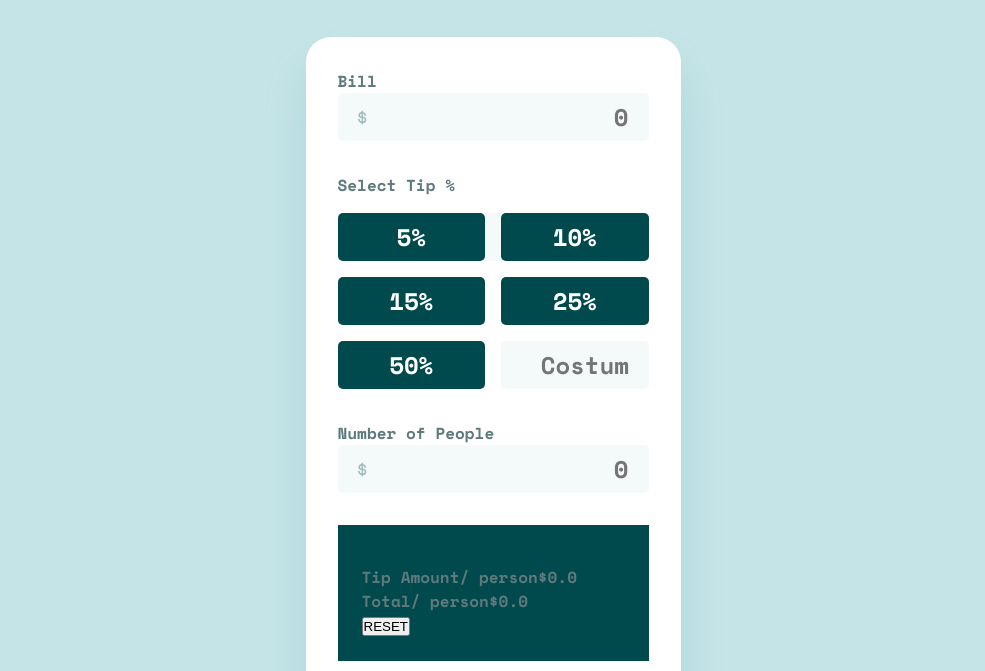
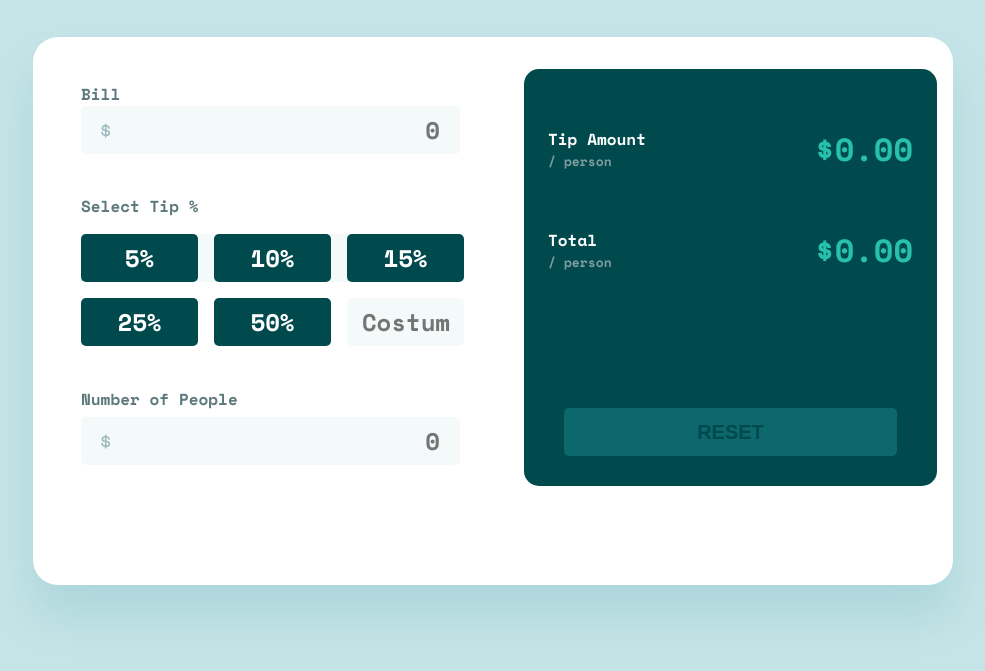
Before and after one commit to gwynbleidd0014/tip-calculator-app, a plain HTML site: page index.html in a window 1536 px wide. Both pictures are taken after a click on the button "RESET". Shown: the part 113-784 px from the top of the page, without its empty margins (275-1260 px from the left). Drawn offline with nearby package versions, Linux system fonts and the light colour scheme.

Commit message:
final commit

```diff
--- a/index.html
+++ b/index.html
@@ -24,7 +24,8 @@
   </head>
   <body>
     <div class="logo"><img src="./images/logo.svg" /></div>
-    <main class="main">
+    <main class="main" id="main">
+      <div class="input-fields">
         <div class="inp-group">
           <label for="bill">Bill</label>
           <div class="input">
@@ -36,6 +37,7 @@
             />
           </div>
         </div>
+
         <div class="tips">
           <p class="tips-label">Select Tip %</p>
           <div class="tips-container">
@@ -44,11 +46,20 @@
             <div class="tip">15%</div>
             <div class="tip">25%</div>
             <div class="tip">50%</div>
-          <input type="text" class="grid-inp" placeholder="Costum" />
+            <input
+              type="text"
+              class="grid-inp"
+              placeholder="Costum"
+              id="costum-tip"
+            />
           </div>
         </div>
         <div class="inp-group">
+          <div id="label-for-people">
             <label for="number-of-people">Number of People</label>
+            <p class="error-msg">Can't be Zero</p>
+          </div>
+
           <div class="input">
             <img src="./images/icon-dollar.svg" /><input
               id="number-of-people"
@@ -58,17 +69,19 @@
             />
           </div>
         </div>
+      </div>
       <div class="results">
         <div class="result">
           <p class="tip-amount">Tip Amount<span>/ person</span></p>
-          <p class="tip-result">$0.0</p>
+          <p class="tip-result" id="tip-amount">$0.0</p>
         </div>
         <div class="result">
           <p class="total-amount">Total<span>/ person</span></p>
-          <p class="total-result">$0.0</p>
+          <p class="total-result" id="total-amount">$0.0</p>
         </div>
-        <button class="reset">RESET</button>
+        <button class="reset" id="reset">RESET</button>
       </div>
     </main>
+    <script src="./script.js"></script>
   </body>
 </html>
--- /dev/null
+++ b/script.js
@@ -0,0 +1,106 @@
+"strict";
+
+// GET Necessary Elements
+
+const bill = document.querySelector("#bill");
+const numberOfPeople = document.querySelector("#number-of-people");
+const tips = document.querySelectorAll(".tip");
+const costumTip = document.querySelector("#costum-tip");
+const displayTip = document.querySelector("#tip-amount");
+const displayTotal = document.querySelector("#total-amount");
+const reset = document.querySelector("#reset");
+const errorMsg = document.querySelector(".error-msg");
+
+//Decleare Necessary Variables
+
+let billAmount,
+  peopleAmount,
+  tipAmount,
+  currentTip = null;
+
+//ADD NECEESERY EVENT LISTNERES
+
+//Event listener for bill amount
+
+bill.addEventListener("input", () => {
+  try {
+    billAmount = Number(bill.value);
+    calculate(billAmount, peopleAmount, tipAmount);
+  } catch {
+    console.log("error");
+  }
+});
+
+//Event listener for costum tip amount
+costumTip.addEventListener("input", () => {
+  try {
+    try {
+      tipAmount = Number(costumTip.value);
+    } catch {
+      console.log("error");
+    }
+    if (currentTip) currentTip.classList.toggle("selected");
+    currentTip = null;
+    calculate(billAmount, peopleAmount, tipAmount);
+  } catch {
+    console.log("error");
+  }
+});
+
+//Event listener for number of people
+
+numberOfPeople.addEventListener("input", () => {
+  try {
+    peopleAmount = Number(numberOfPeople.value);
+    peopleAmount === 0
+      ? (errorMsg.style.display = "block")
+      : (errorMsg.style.display = "none");
+    calculate(billAmount, peopleAmount, tipAmount);
+  } catch {
+    console.log("error");
+  }
+});
+
+//Event listener for available tip amounts
+
+for (let tip of tips) {
+  tip.addEventListener("click", (e) => {
+    if (currentTip) currentTip.classList.toggle("selected");
+    currentTip = tip;
+    currentTip.classList.toggle("selected");
+    tipAmount = Number(currentTip.textContent.slice(0, -1));
+    costumTip.value = "";
+    calculate(billAmount, peopleAmount, tipAmount);
+  });
+}
+
+//Event listener for reset button
+
+reset.addEventListener("click", () => {
+  billAmount = null;
+  peopleAmount = null;
+  tipAmount = null;
+  bill.value = "";
+  numberOfPeople.value = "";
+  costumTip.value = "";
+  if (currentTip) currentTip.classList.toggle("selected");
+  currentTip = null;
+  displayTip.textContent = "$0.00";
+  displayTotal.textContent = "$0.00";
+  errorMsg.style.display = "none";
+  if (reset.classList.length === 2) reset.classList.toggle("selected");
+});
+
+//calulate function
+
+function calculate(bill, people, tip) {
+  if (people && bill && tip) {
+    console.log(bill, people, tip);
+    let tipAmount = Number(((bill * (tip / 100)) / people).toFixed(2));
+    let total = ((tipAmount * people + bill) / people).toFixed(2);
+    displayTip.textContent = "$" + tipAmount;
+    displayTotal.textContent = "$" + total;
+    if (reset.classList.length === 1) reset.classList.toggle("selected");
+  }
+  return 0;
+}
--- a/styles.css
+++ b/styles.css
@@ -6,6 +6,8 @@
   --grayish-cyan: hsl(184, 14%, 56%);
   --light-grayish-cyan: hsl(185, 41%, 84%);
   --very-light-graysh-cyan: hsl(189, 41%, 97%);
+  --tip-bg: hsla(173, 61%, 77%, 1);
+  --reset-bg: hsla(183, 78%, 24%, 1);
   --white: white;
   --bs: rgba(79, 166, 175, 0.200735);
   --inp-bg: hsla(185, 38%, 97%, 1);
@@ -45,8 +47,8 @@ input,
   width: 375px;
   box-shadow: 0 32px 43px var(--bs);
   border-radius: 25px 25px 0 0;
-  height: 100vh;
-  padding: 2em;
+  padding-top: 2em;
+  padding-bottom: 2em;
 }
 
 /* INPUT GROUP STYLES */
@@ -55,9 +57,6 @@ input,
   margin-bottom: 0.315em;
 }
 
-.inp-group {
-  margin-bottom: 2em;
-}
 .input {
   height: 48px;
   border-radius: 5px;
@@ -65,8 +64,17 @@ input,
   display: flex;
   align-items: center;
   width: 311px;
+  margin: 0 auto;
   justify-content: space-between;
   background: var(--inp-bg);
+  margin-bottom: 2em;
+}
+
+.input:hover,
+.input:focus,
+.grid-inp:hover,
+.grid-inp:focus {
+  outline: solid 2px var(--strong-cyan);
 }
 
 .input > img {
@@ -100,6 +108,12 @@ input:hover {
   gap: 1em;
 }
 
+.tips,
+.inp-group,
+.results {
+  width: 327px;
+  margin: 0 auto;
+}
 .tips {
   height: 216px;
   margin-bottom: 2em;
@@ -119,6 +133,11 @@ input:hover {
   height: 48px;
 }
 
+.tip:hover {
+  cursor: pointer;
+  background-color: var(--tip-bg);
+}
+
 .grid-inp {
   color: var(--very-dark-cyan);
   width: 100%;
@@ -133,12 +152,127 @@ input:hover {
 .results {
   background: var(--very-dark-cyan);
   padding: 2.5rem 1.5rem 1.5rem 1.5rem;
+  border-radius: 15px;
 }
 
 .result {
   display: flex;
+  align-items: center;
+  justify-content: space-between;
+  color: var(--white);
 }
 
-.result > span {
+.result span {
   display: block;
+  font-size: 0.8125rem;
+  color: hsla(183, 15%, 56%, 1);
 }
+
+.result p:last-child {
+  font-size: 2rem;
+  color: var(--strong-cyan);
+  font-family: inherit;
+}
+
+.result:first-of-type {
+  margin-bottom: 1.562em;
+}
+
+.result:last-of-type {
+  margin-bottom: 2.187em;
+}
+
+.reset {
+  display: block;
+  border-radius: 5px;
+  margin: 0 auto;
+  border: none;
+  height: 48px;
+  width: 281px;
+  color: var(--very-dark-cyan);
+  font-size: 1.25rem;
+  font-weight: inherit;
+  background: var(--strong-cyan);
+}
+
+.reset:hover {
+  cursor: pointer;
+}
+
+#label-for-people {
+  width: 311px;
+  display: flex;
+  justify-content: space-between;
+  margin-bottom: 0.375em;
+}
+
+.error-msg {
+  color: hsla(13, 70%, 61%, 1);
+  display: none;
+}
+/* DESKTOP STYLES */
+
+@media (min-width: 1440px) {
+  #label-for-people {
+    width: 379px;
+  }
+  #main {
+    display: flex;
+    width: 920px;
+    border-radius: 25px;
+  }
+
+  .input-fields {
+    margin: 0.8125em 3em 3em 3em;
+  }
+
+  .input,
+  .tips {
+    margin-left: 0;
+    width: 379px;
+  }
+
+  .tip,
+  .grid-inp {
+    width: 117px;
+  }
+
+  .grid-inp {
+    padding: 0.25em 0.583em;
+  }
+  .inp-group {
+    margin: 0;
+    margin-bottom: 2.5em;
+  }
+  .tips {
+    height: 153px;
+    margin-bottom: 2.5em;
+  }
+  .tips-container {
+    grid-template-columns: repeat(3, 1fr);
+  }
+  .results {
+    width: 413px;
+    height: 417px;
+    padding-top: 3.5em;
+  }
+
+  .result:first-of-type {
+    margin-bottom: 3.3125em;
+  }
+  .result:last-of-type {
+    margin-bottom: 8.375em;
+  }
+  .reset {
+    background-color: var(--reset-bg);
+    width: 333px;
+  }
+
+  .reset:hover {
+    background: var(--tip-bg);
+  }
+}
+
+.selected {
+  background-color: var(--strong-cyan);
+}
```
Also changed, not shown: preview.png (added), 3 other files. Lines whose indentation alone changed are shown as unchanged.
